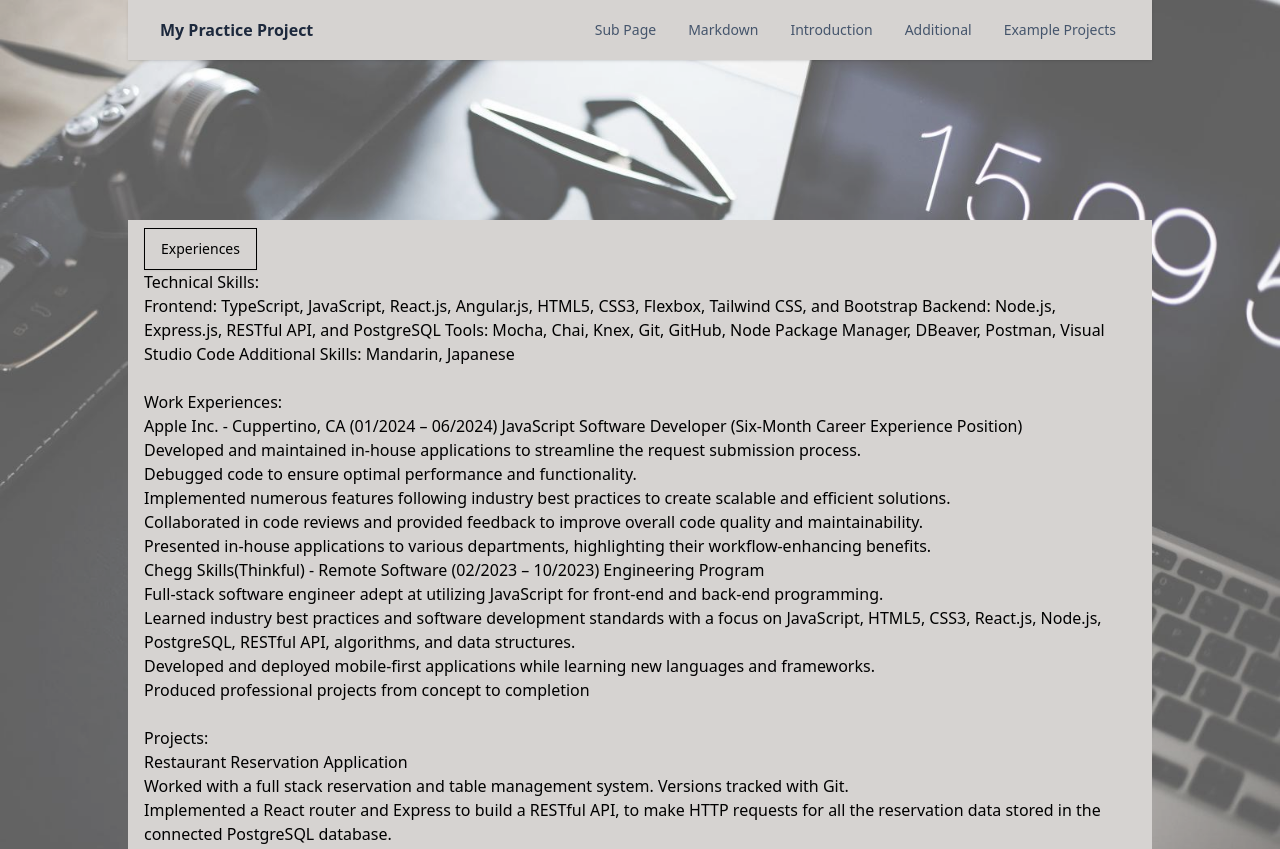
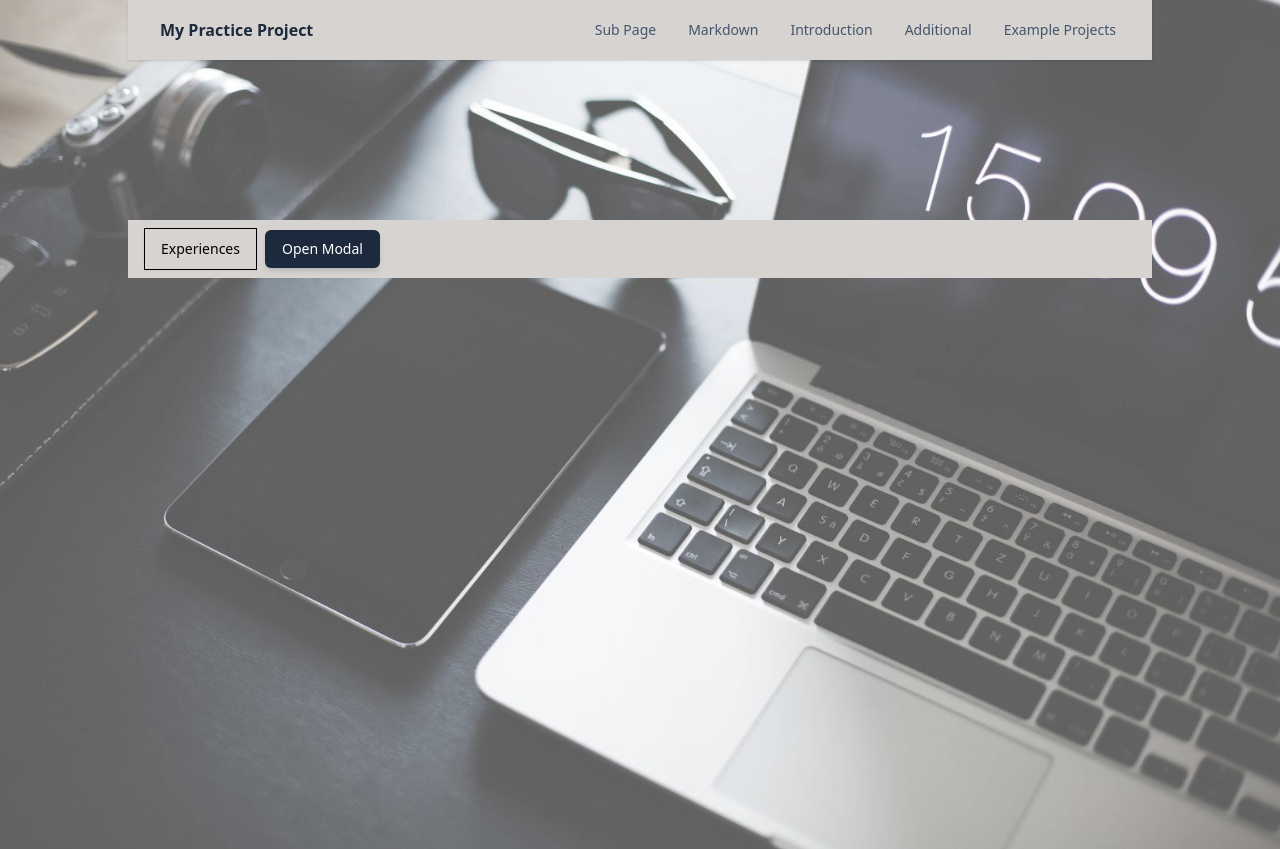
Before and after one commit to adam780930/react-practice, a React (Vite) app: page / in a window 1280 px wide. Shown: the top 849 px of the page. Built offline with nearby package versions, Linux system fonts and the light colour scheme.

Commit message:
updated modal class, pending implementation for closing the modal

```diff
--- a/src/pages/Mainpage.jsx
+++ b/src/pages/Mainpage.jsx
@@ -4,25 +4,42 @@ import Buttons from "../components/Button.jsx";
 import Modal from "../components/Modal.jsx";
 
 function Mainpage() {
-  const [isModalOpen, setIsModalOpen] = useState(false)
+  const [isModalOpen, setIsModalOpen] = useState(false);
   const handleOpenModal = () => setIsModalOpen(true);
-  const handleCloseModal = () => setIsModalOpen(false)
+  const handleCloseModal = () => setIsModalOpen(false);
 
   return (
-    <div className="bg-stone-block w-full max-w-screen-lg px-4 py-2 mx-auto bg-stone-300">
+    <div className="bg-stone-block w-full max-w-screen-lg px-4 py-2 mx-auto bg-stone-300 ">
       {/* <button id="open-modal" className="p-2 bg-blue-500 text-white rounded">
         Open Modal
       </button> */}
 
-      <Buttons
-        buttonName={"Experiences"}
-        onClick={handleOpenModal}
-      />
+      <Buttons buttonName={"Experiences"} onClick={handleOpenModal} />
+      <button
+        data-dialog-target="modal"
+        className=" rounded-md bg-slate-800 py-2 px-4 border border-transparent text-center text-sm text-white transition-all shadow-md hover:shadow-lg focus:bg-slate-700 focus:shadow-none active:bg-slate-700 hover:bg-slate-700 active:shadow-none disabled:pointer-events-none disabled:opacity-50 disabled:shadow-none ml-2"
+        type="button"
+      >
+        Open Modal
+      </button>
+      {/* remove hidden here to show modal */}
+      <div class="hidden fixed inset-0 bg-black bg-opacity-50 flex items-center justify-center z-50">
+        <div class="bg-white rounded-lg shadow-xl w-full max-w-3xl mx-4">
+          <div class="p-4 border-b">
+            <h3 class="text-xl font-semibold">Experiences</h3>
+          </div>
 
-      <Modal show={isModalOpen} handleClose={handleCloseModal}>
-        <Experiences />
-      </Modal>
+          <div class="p-4 max-h-[70vh] overflow-y-auto">
+            <Experiences />
+          </div>
 
+          <div class="p-4 border-t flex justify-end gap-4">
+            <button class="px-4 py-2 bg-blue-600 text-white rounded">
+              Close
+            </button>
+          </div>
+        </div>
+      </div>
     </div>
   );
 }
```
